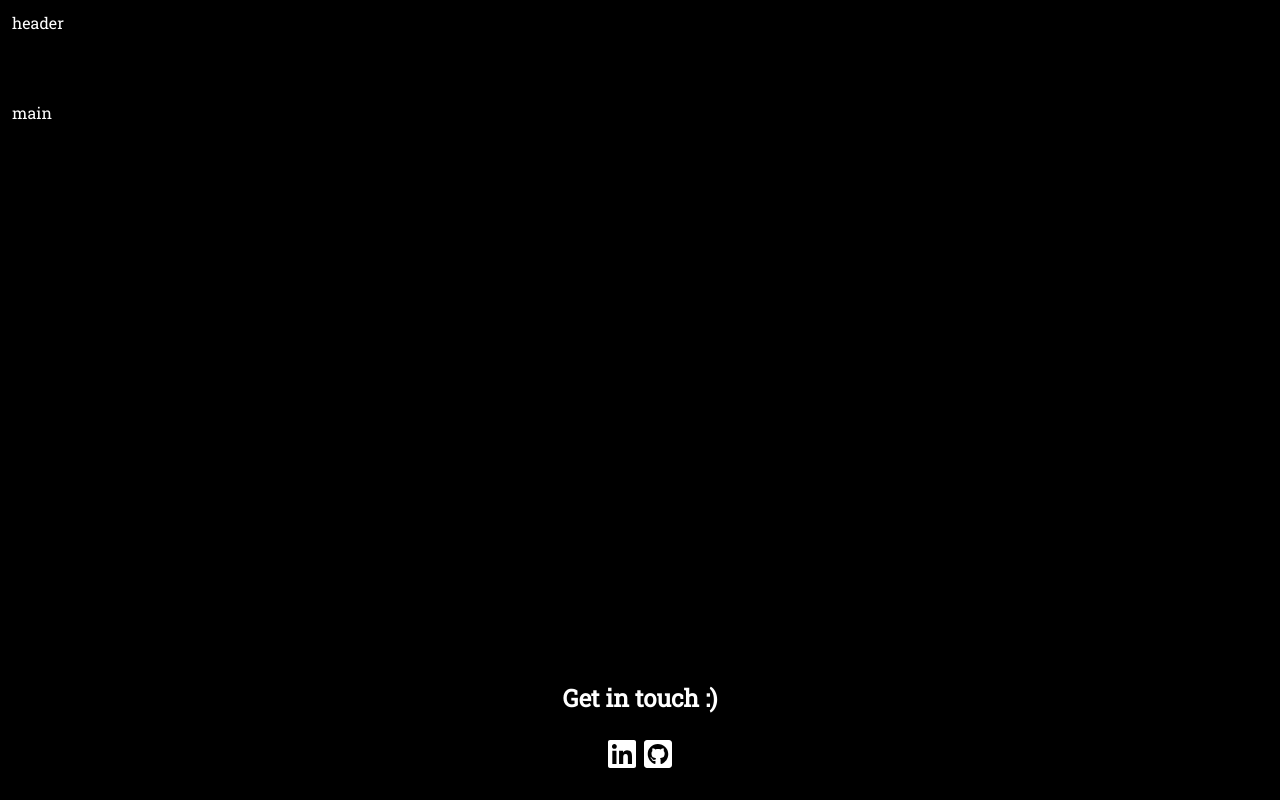
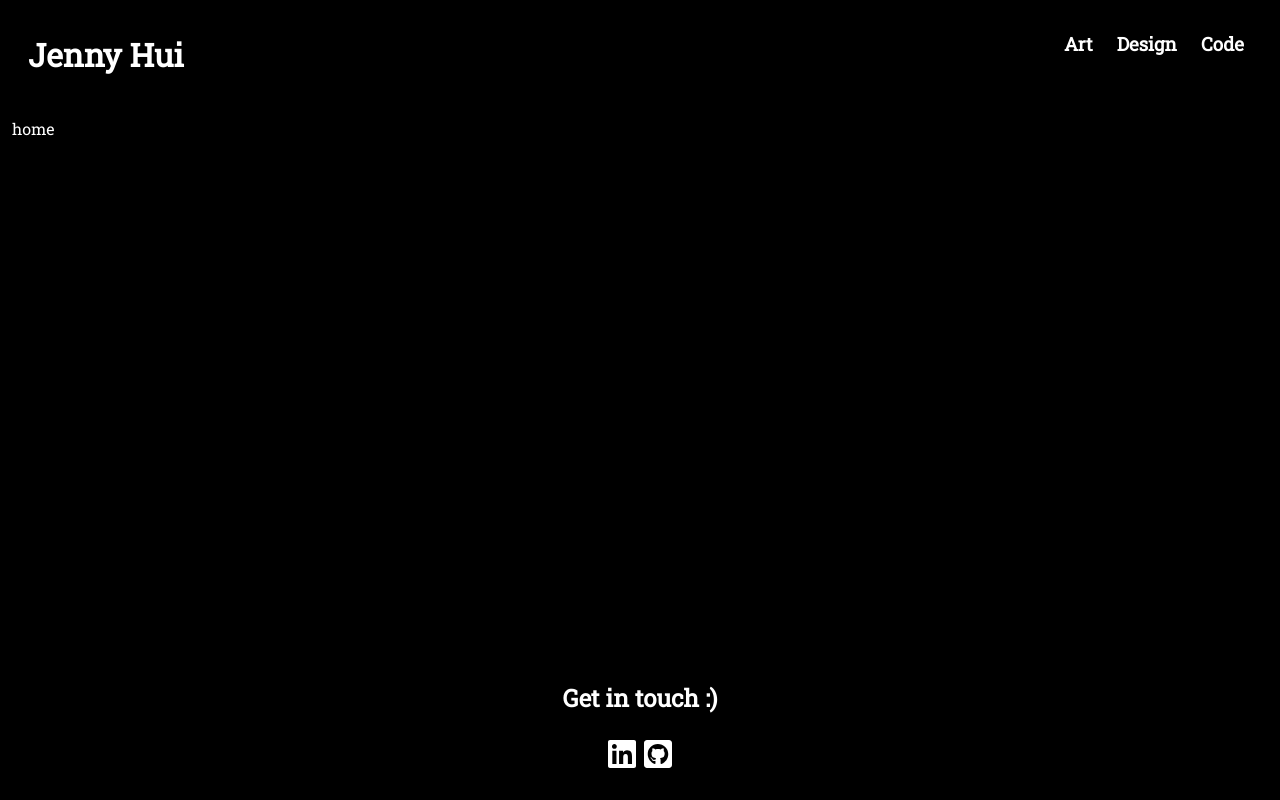
Before and after one commit to jennyhuii/personal-website, a React (Create React App) app: page / in a window 1280 px wide. Built offline with nearby package versions, Linux system fonts and the light colour scheme.

Commit message:
header and routes

```diff
--- a/package.json
+++ b/package.json
@@ -13,7 +13,7 @@
     "@testing-library/user-event": "^13.5.0",
     "react": "^17.0.2",
     "react-dom": "^17.0.2",
-    "react-router-dom": "^6.2.1",
+    "react-router-dom": "^5.2.0",
     "react-scripts": "5.0.0",
     "styled-components": "^5.3.3",
     "web-vitals": "^2.1.2"
--- a/src/App.jsx
+++ b/src/App.jsx
@@ -3,8 +3,18 @@ import styled, { ThemeProvider } from 'styled-components';
 import { library } from '@fortawesome/fontawesome-svg-core';
 import { fab } from '@fortawesome/free-brands-svg-icons';
 import { faLinkedin, faGithubSquare } from '@fortawesome/free-brands-svg-icons';
+import {
+  BrowserRouter as Router,
+  Route
+} from "react-router-dom";
 
+import Header from './components/Header';
 import Footer from './components/Footer';
+import Home from './pages/Home';
+import Art from './pages/Art';
+import Design from './pages/Design';
+import Code from './pages/Code';
+
 
 library.add(fab, faLinkedin, faGithubSquare)
 
@@ -53,15 +63,29 @@ const App = () => {
   return (
     <ThemeProvider theme={theme}>
       <Grid>
+        <Router>
           <HeaderContainer>
-          header
+            <Header />
           </HeaderContainer>
           <MainContainer>
-          main
+            <Route exact path="/">
+              <Home />
+            </Route>
+            <Route path="/art">
+              <Art />
+            </Route>
+            <Route path="/design">
+              <Design />
+            </Route>
+            <Route path="/code">
+              <Code />
+            </Route>
           </MainContainer>
           <FooterContainer>
-          <Footer/>
+            <Footer />
           </FooterContainer>
+        </Router>
+
       </Grid>
     </ThemeProvider>
   );
--- a/src/components/Header.jsx
+++ b/src/components/Header.jsx
@@ -0,0 +1,46 @@
+import React from 'react';
+import styled from 'styled-components';
+import { Link } from "react-router-dom";
+
+const StyledHeaderContainer = styled.div`
+    display: flex;
+    flex-direction: row;
+    justify-content: space-between;
+    padding-left: 1rem;
+`
+
+const StyledLink = styled(Link)`
+    text-decoration:none;
+    color: white;
+    &:hover {
+        color: #ADD8E6;
+      }
+`
+
+const StyledList = styled.ul`
+    list-style-type: none;
+    overflow: hidden;
+    margin: 0;
+    padding: 0;
+`
+
+const StyledListItem = styled.li`
+    float: left;
+    padding-right: 1.5rem;
+`
+
+const Header = () => {
+
+    return (
+        <StyledHeaderContainer>
+            <StyledLink to="/"><h1>Jenny Hui</h1></StyledLink>
+            <StyledList>
+                <StyledListItem><StyledLink to="/art"><h3>Art</h3></StyledLink></StyledListItem>
+                <StyledListItem><StyledLink to="/design"><h3>Design</h3></StyledLink></StyledListItem>
+                <StyledListItem><StyledLink to="/code"><h3>Code</h3></StyledLink></StyledListItem>
+            </StyledList>
+        </StyledHeaderContainer>
+    )
+}
+
+export default Header;
--- /dev/null
+++ b/src/pages/Art.jsx
@@ -0,0 +1,9 @@
+import React from 'react';
+
+const Art = () => {
+    return (
+        <p>Art</p>
+    )
+}
+
+export default Art;
--- /dev/null
+++ b/src/pages/Code.jsx
@@ -0,0 +1,9 @@
+import React from 'react';
+
+const Code = () => {
+    return (
+        <p>Code</p>
+    )
+}
+
+export default Code;
--- /dev/null
+++ b/src/pages/Design.jsx
@@ -0,0 +1,9 @@
+import React from 'react';
+
+const Design = () => {
+    return (
+        <p>Design</p>
+    )
+}
+
+export default Design;
--- /dev/null
+++ b/src/pages/Home.jsx
@@ -0,0 +1,9 @@
+import React from 'react';
+
+const Home = () => {
+    return (
+        <p>home</p>
+    )
+}
+
+export default Home;
```
Also changed, not shown: 1 other file (tests, documents, lock files or other folders). Lines whose indentation alone changed are shown as unchanged.
